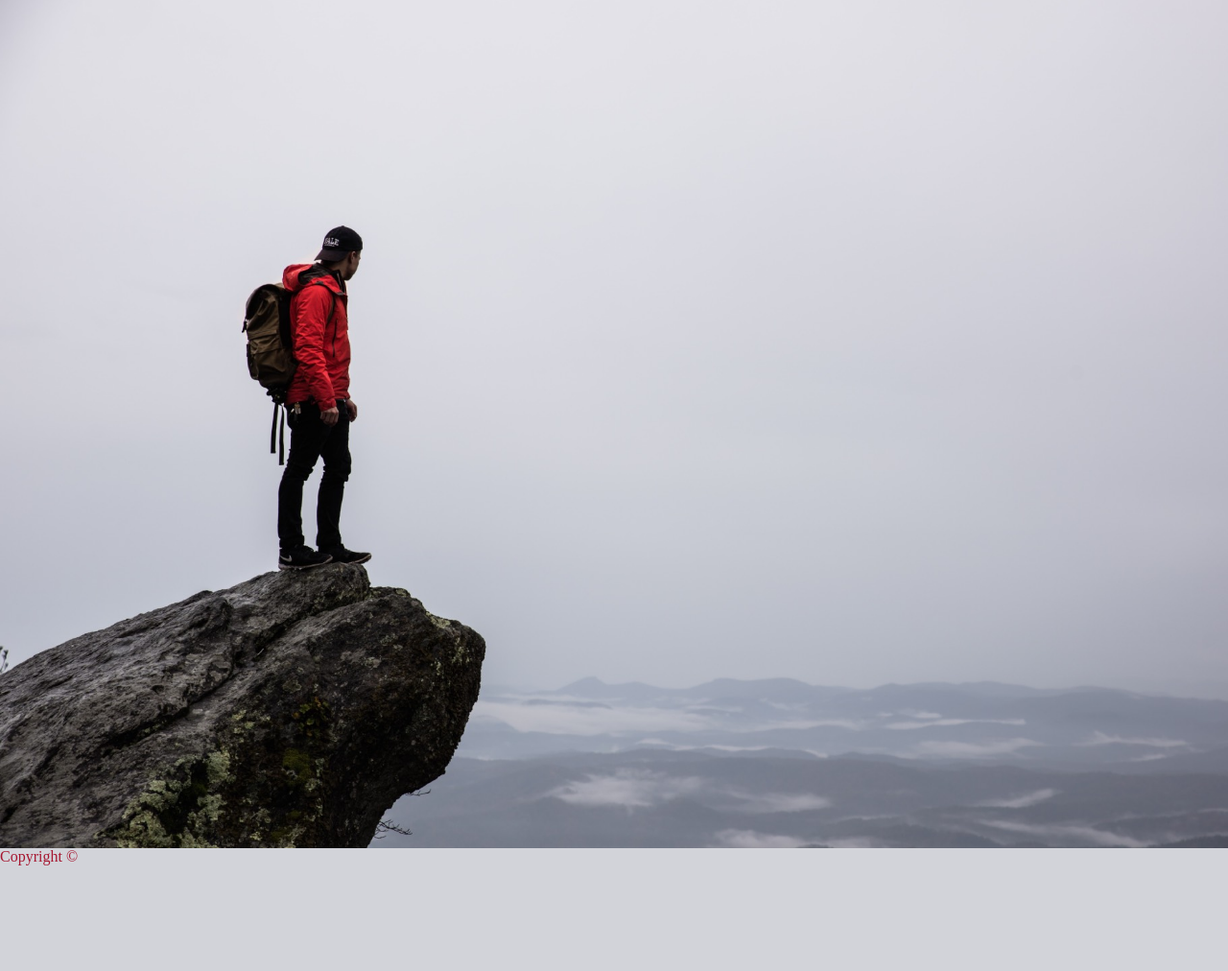
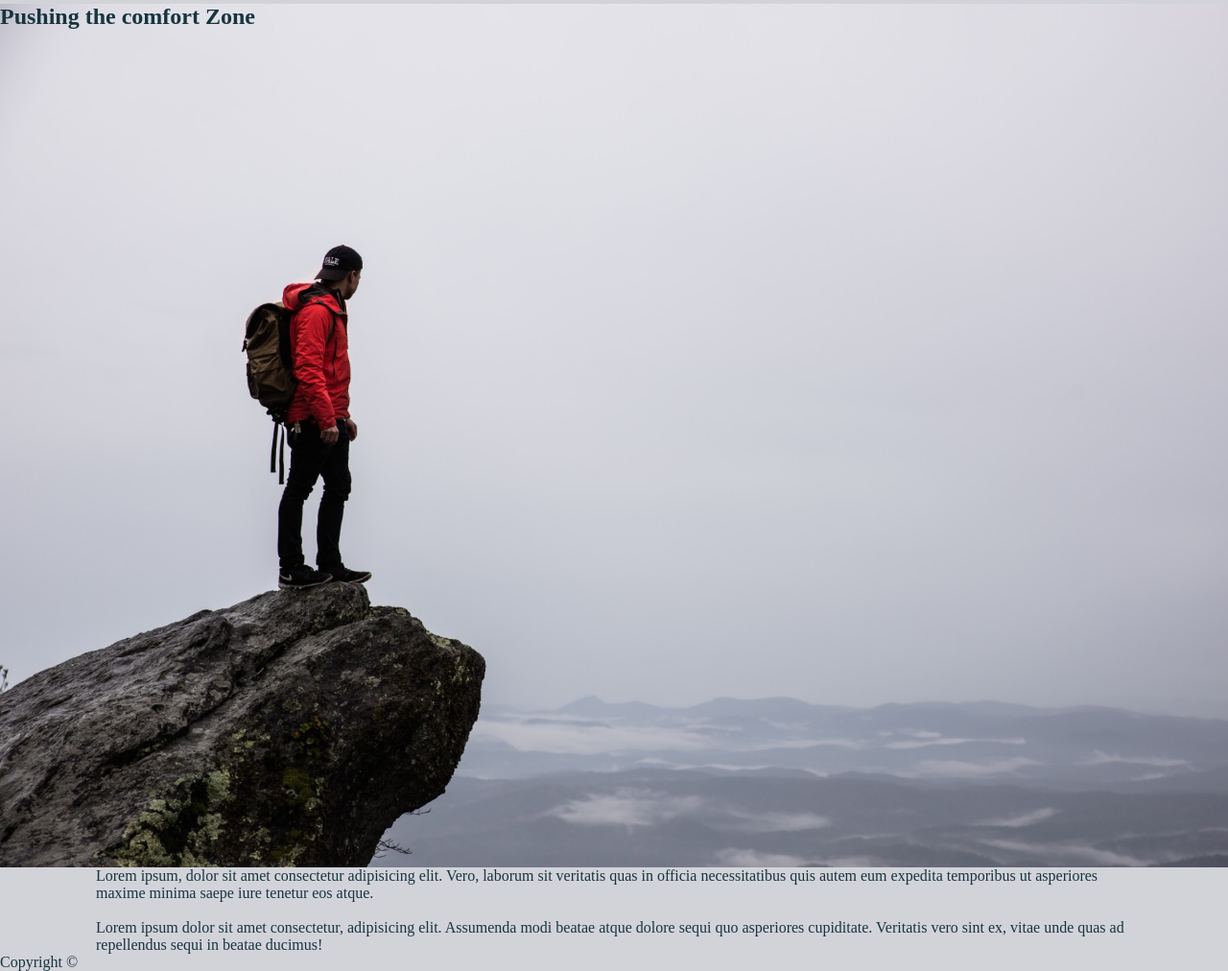
Before and after one commit to Noroff-FEU-Assignments/cross-course-project-Ilona-front-end, a plain HTML site: page index.html in a window 1280 px wide. Shown: the part 90-1102 px from the top of the page at 96% size. Before the commit the page ends 992 px from the top, so only its background shows below. Drawn offline with Linux system fonts and the light colour scheme.

Commit message:
added h1 and text in sections in homepage

```diff
--- a/css/stylesheets.css
+++ b/css/stylesheets.css
@@ -1,6 +1,6 @@
 body {
   background-color: #d2d3d9;
-  color: #a61731;
+  color: #17343f;
   margin: 0;
   padding: 0;
 }
@@ -33,3 +33,12 @@ body {
   background-size: cover;
   height: 900px;
 }
+
+.block {
+  width: 1080px;
+  margin: 0 auto;
+}
+
+.footer {
+  color: #17343f;
+}
--- a/index.html
+++ b/index.html
@@ -29,9 +29,17 @@
     </header>
 
     <section class="container1">
+        <h1>Pushing the comfort Zone</h1>
+    </section>
 
+    <section class="container2">
+        <div class="block">Lorem ipsum, dolor sit amet consectetur adipisicing elit. Vero, laborum sit veritatis quas in officia necessitatibus quis autem eum expedita temporibus ut asperiores maxime minima saepe iure tenetur eos atque.</div>
     </section>
-    <footer>
+    <br>
+    <section class="container3">
+        <div class="block">Lorem ipsum dolor sit amet consectetur, adipisicing elit. Assumenda modi beatae atque dolore sequi quo asperiores cupiditate. Veritatis vero sint ex, vitae unde quas ad repellendus sequi in beatae ducimus!</div>
+    </section>
+    <footer class="footer">
         Copyright &copy;
     </footer>
 </body>
```
